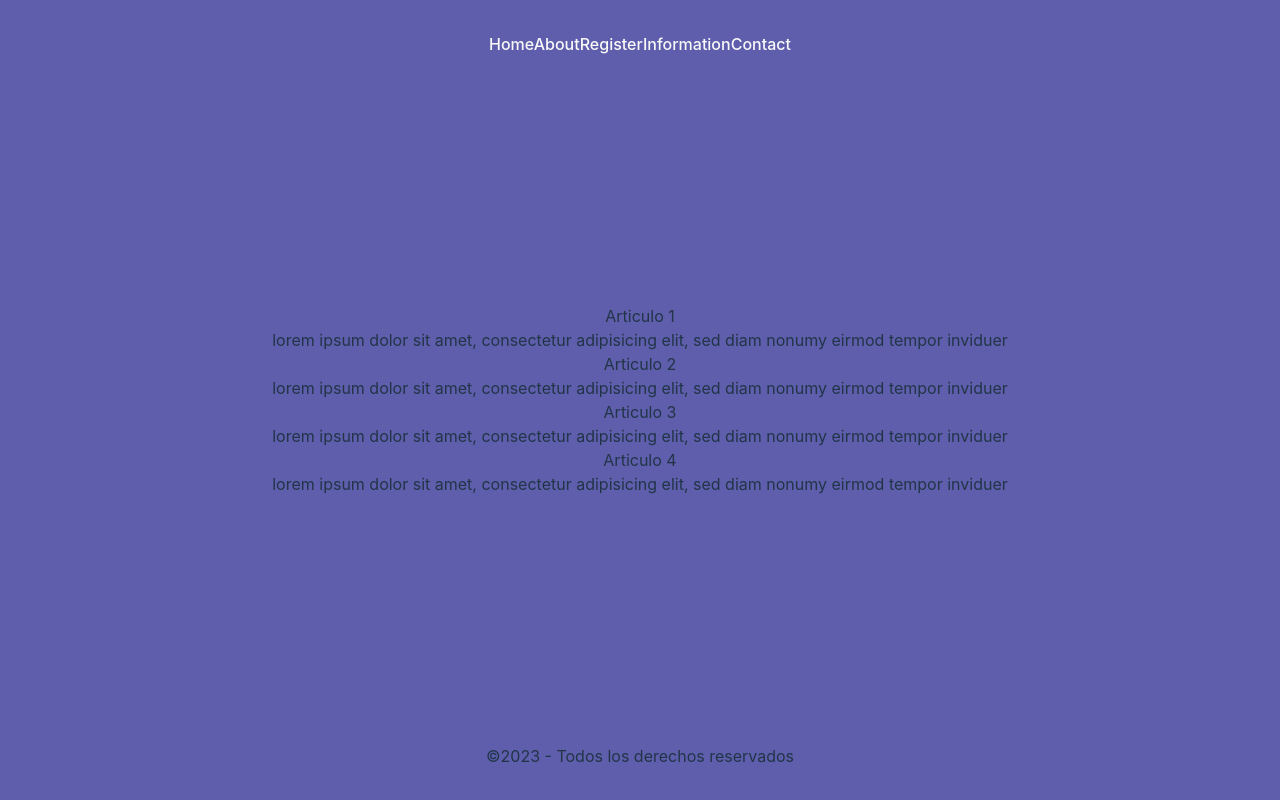
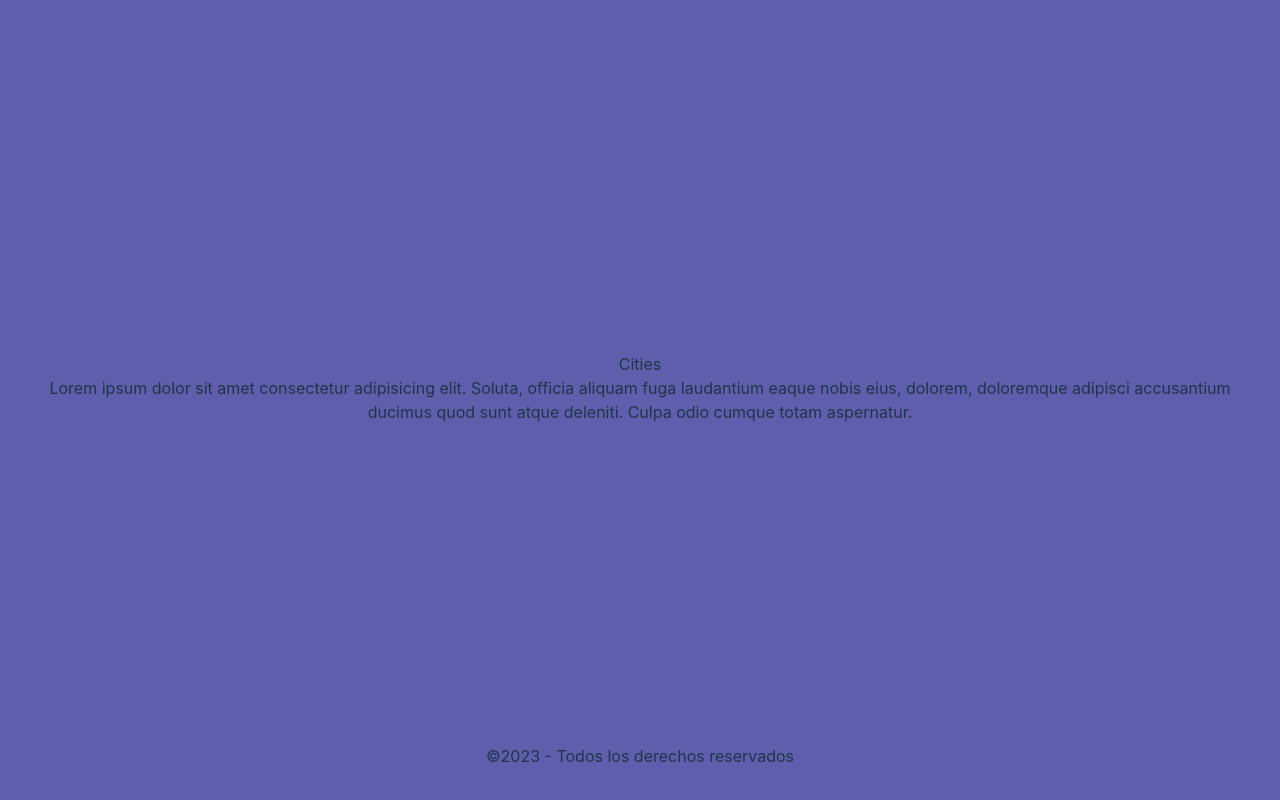
Before and after one commit to ZimCabrera/mytinerary-Cabrera, a React app: page /cities in a window 1280 px wide. Built offline with nearby package versions, Linux system fonts and the light colour scheme; the HTML template or start-up script is replaced by a standard one.

Commit message:
Creando por 2da vez las carpetas

```diff
--- a/package.json
+++ b/package.json
@@ -11,7 +11,8 @@
   },
   "dependencies": {
     "react": "^18.2.0",
-    "react-dom": "^18.2.0"
+    "react-dom": "^18.2.0",
+    "react-router-dom": "^6.15.0"
   },
   "devDependencies": {
     "@types/react": "^18.2.15",
--- a/src/App.jsx
+++ b/src/App.jsx
@@ -1,15 +1,28 @@
-import Layouts from './layouts/Layouts'
-import Main from './components/Main'
-import Contact from './pages/Contact'
+import Layout from './layouts/Layout'
+import Home from './pages/Home'
+import Cities from './pages/Cities'
 import './App.css'
+import { createBrowserRouter,RouterProvider } from 'react-router-dom'
+
+const router = createBrowserRouter([
+  {path:'/',element: <Layout />,
+    children:[
+     {path:'/',element:<Home />}
+    ]
+  },
+  {path:'/cities',element:<Layout />,
+    children:[
+      {path:'/cities',element:<Cities />}
+    ]
+  }
+
+])
 
 function App() {
 
   return (
     <>
-      <Layouts>
-        <Contact />
-      </Layouts>
+      <RouterProvider router={router}></RouterProvider>
 
     </>
   )
--- a/src/components/Header.jsx
+++ /dev/null
@@ -1,16 +0,0 @@
-
-function Header() {
-  return (
-    <header>
-      <nav>
-          <a href='home.html'>Home</a>
-          <a href='about.html'>About</a>
-          <a href='register.html'>Register</a>
-          <a href='info.html'>Information</a>
-          <a href='contact.html'>Contact</a>
-       </nav>
-    </header>
-  )
-}
-
-export default Header
--- /dev/null
+++ b/src/components/Header/index.jsx
@@ -0,0 +1,11 @@
+
+
+function Header() {
+  return (
+      <header>
+
+      </header>
+  )
+}
+
+export default Header
--- a/src/components/Nav.jsx
+++ b/src/components/Nav.jsx
@@ -2,11 +2,8 @@ import Anchor from './Anchor'
 
 export default function Nav() {
   let data = [
-    {href:'home.html', texto:'HOME'},
-    {href:'about.html', texto:'ABOUT'},
-    {href:'register.html', texto:'REGISTER'},
-    {href:'info.html', texto:'INFO'},
-    {href:'contact.html', texto:'CONTACT'}
+    {href:'#', texto:'HOME'},
+    {href:'./pages/Cities', texto:'CITIES'},
   ]
 
   return (
--- a/src/layouts/Layouts.jsx
+++ b/src/layouts/Layout.jsx
@@ -1,11 +1,13 @@
 import Header from '../components/Header'
 import Footer from '../components/Footer'
 
-function Layouts({children}) {
+import { Outlet } from 'react-router-dom'
+
+function Layouts() {
   return (
     <>
       <Header />
-      {children}
+      <Outlet/>
       <Footer />
     </>
   )
--- /dev/null
+++ b/src/pages/Cities/index.jsx
@@ -0,0 +1,12 @@
+
+
+function Cities() {
+  return (
+    <div>
+      <h2>Cities</h2>
+      <p>Lorem ipsum dolor sit amet consectetur adipisicing elit. Soluta, officia aliquam fuga laudantium eaque nobis eius, dolorem, doloremque adipisci accusantium ducimus quod sunt atque deleniti. Culpa odio cumque totam aspernatur.</p>
+    </div>
+  )
+}
+
+export default Cities
--- a/src/pages/Contact.jsx
+++ /dev/null
@@ -1,9 +0,0 @@
-import Main from "../components/Main"
-
-export default function Contact() {
-  return (
-    <>
-      <Main />
-    </>
-  )
-}
--- /dev/null
+++ b/src/pages/Home/index.jsx
@@ -0,0 +1,12 @@
+
+
+export default function Home() {
+  return (
+    <div className="home">
+      <CallToAction/>
+      <h2>Cities Image</h2>
+      <Carousel images={images}/>
+
+    </div>
+  )
+}
```
Also changed, not shown: src/components/Footer/index.jsx (renamed from src/components/Footer.jsx), 1 other file (tests, documents, lock files or other folders).
